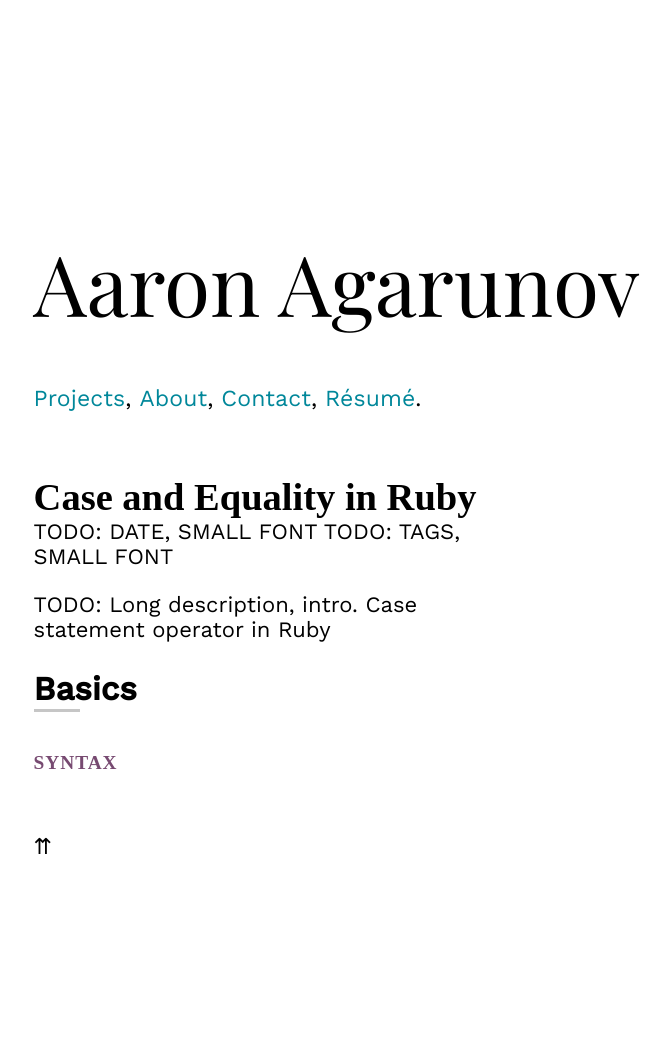
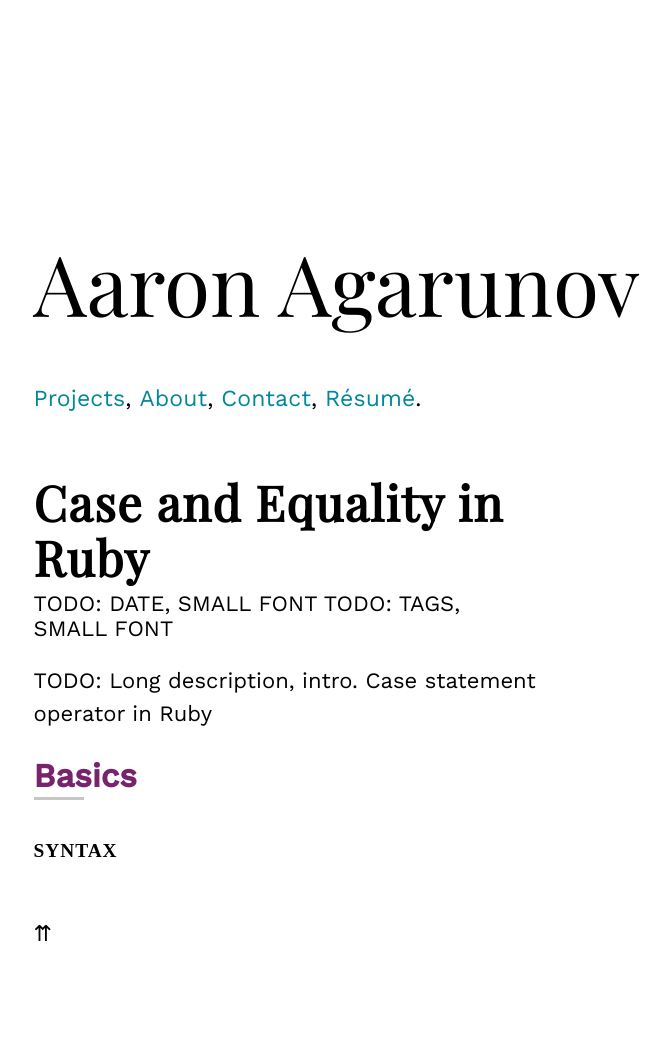
Before and after one commit to agarun/agarun.github.io, a Jekyll site: the page built from _posts/2017-10-16-case-and-equality.html, in a window 1280 px wide. Shown: the whole page, without its empty margins (184-854 px from the left). Built offline with Jekyll 4.4.1, drawn with Linux system fonts in a browser that asks for light colours; some web fonts are replaced; before the commit the page ends 977 px from its top, so only the background shows below that.

Commit message:
Update base.scss color variables

```diff
--- a/_sass/_base.scss
+++ b/_sass/_base.scss
@@ -1,11 +1,9 @@
-// Colors
+// Custom colors
 $weird-blue: #00879A;
 $weird-peach: #ff8142;
 $weird-peach-weak: rgba(255, 129, 66, 0.5);
-$weird-grey: #c9c9c9;
-$weird-grey-weak: rgba(201, 201, 201, 0.5);
-$harder-grey: #b2b2b2;
 $dark-plum: #5c2e56;
+
 $brandColors: (
   // gmail: #c71610,
   github: #181616,
@@ -14,4 +12,8 @@
   instagram: #D93175,
   twitter: #1DA1F2
 );
-// Mobile breakpoints
+
+// Main hover links
+$link-grey: #d9d9d9;
+$link-grey-weak: #ededed;
+$link-border-size: 2px;
--- a/_sass/_layout.scss
+++ b/_sass/_layout.scss
@@ -167,17 +167,17 @@
  */
 
 .link-snap {
-  background-image: -webkit-linear-gradient($weird-grey-weak 0%, $weird-grey-weak 100%);
-  background-image: linear-gradient($weird-grey-weak 0%, $weird-grey-weak 100%);
+  background-image: -webkit-linear-gradient($link-grey-weak 0%, $link-grey-weak 100%);
+  background-image: linear-gradient($link-grey-weak 0%, $link-grey-weak 100%);
   background-repeat: repeat-x;
   background-size: 0px 0px;
-  background-position: 0 65%;
-  -webkit-transition: 150ms ease-in-out;
-  transition: 150ms ease-in-out;
+  background-position: 0 65%; // choose between styles `0 65%` and `0 123%`
+  -webkit-transition: 125ms ease-in-out;
+  transition: 125ms ease-in-out;
 
   &:hover {
-    background-image: -webkit-linear-gradient($weird-grey 0%, $weird-grey 100%);
-    background-image: linear-gradient($weird-grey 0%, $weird-grey 100%);
+    background-image: -webkit-linear-gradient($link-grey 0%, $link-grey 100%);
+    background-image: linear-gradient($link-grey 0%, $link-grey 100%);
     background-size: 0.76em 0.76em;
   }
 }
@@ -190,7 +190,7 @@
   a {
     color: $dark-plum;
     text-decoration: none;
-    border-bottom: 1px solid $harder-grey;
+    border-bottom: $link-border-size solid $link-grey;
   }
 
   a:hover {
@@ -266,7 +266,7 @@
     color: black;
     font-weight: 500;
     text-decoration: none;
-    border-bottom: 1px solid $harder-grey;
+    border-bottom: $link-border-size solid $link-grey;
   }
 
   a:hover {
@@ -306,16 +306,19 @@
  */
 
 article {
-  max-width: 55%;
+  max-width: 60%;
 
   h1, h2, h3, h4, h5, h6 {
     margin-bottom: 0px;
   }
 
   h1 {
-    font-family: 'Eczar', serif;
-    font-size: 1.75em;
+    font-family: 'Playfair Display', serif;
+    font-size: 2.2em;
+    font-weight: 600;
+    letter-spacing: 0.03em;
     margin-top: 50px;
+    margin-bottom: 5px;
   }
 
   hr {
@@ -326,14 +329,21 @@
     margin: 2px 2px 2px 0px;
   }
 
+  h2 {
+    color: #78236d;
+  }
+
   h3 {
     font-family: 'Eczar', serif;
     font-size: .88em;
     font-weight: 700;
-    color: #774a71;
     letter-spacing: 0.05em;
     text-transform: uppercase;
     margin: 40px 0px 0px 0px;
+  }
+
+  p {
+    line-height: 1.5;
   }
 }
 
```
